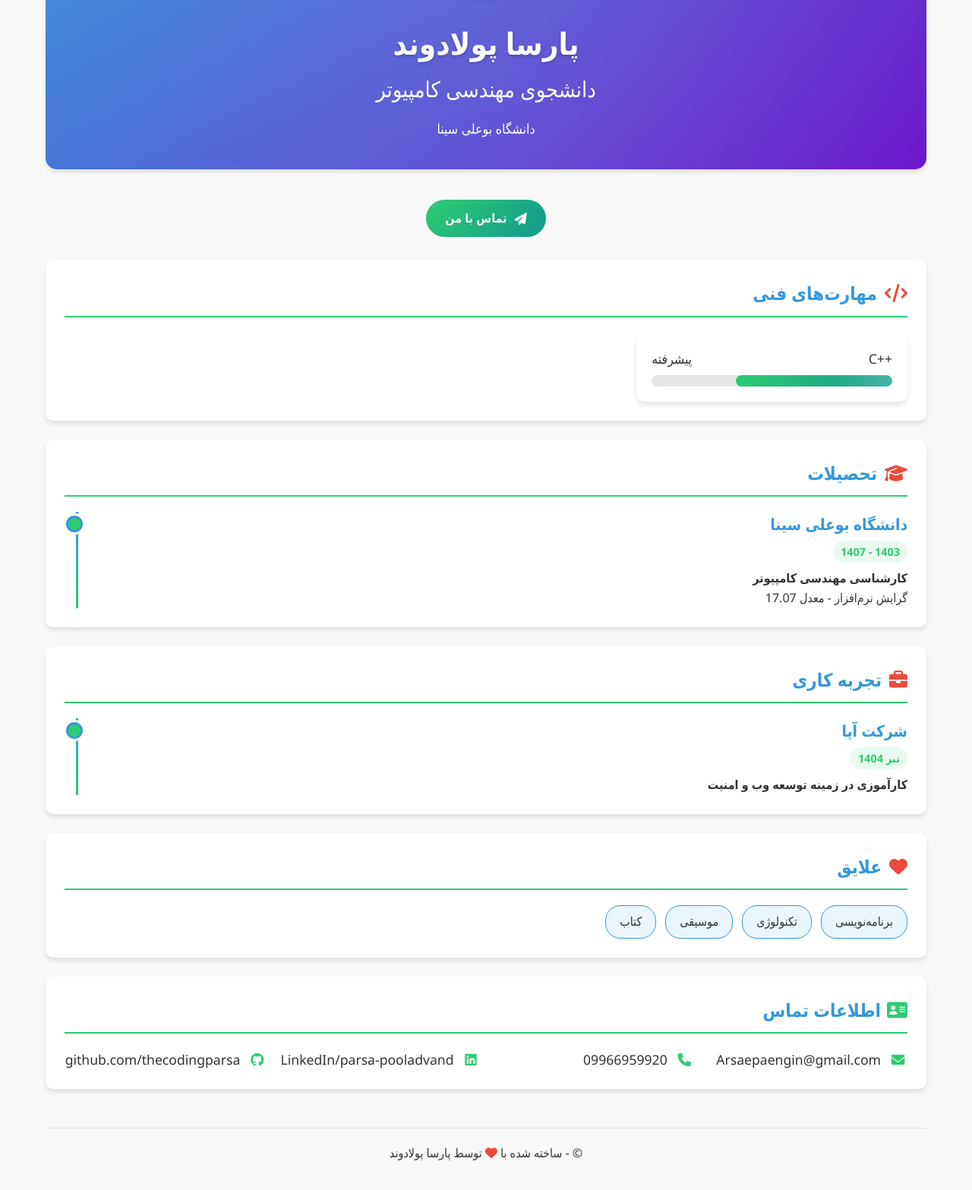
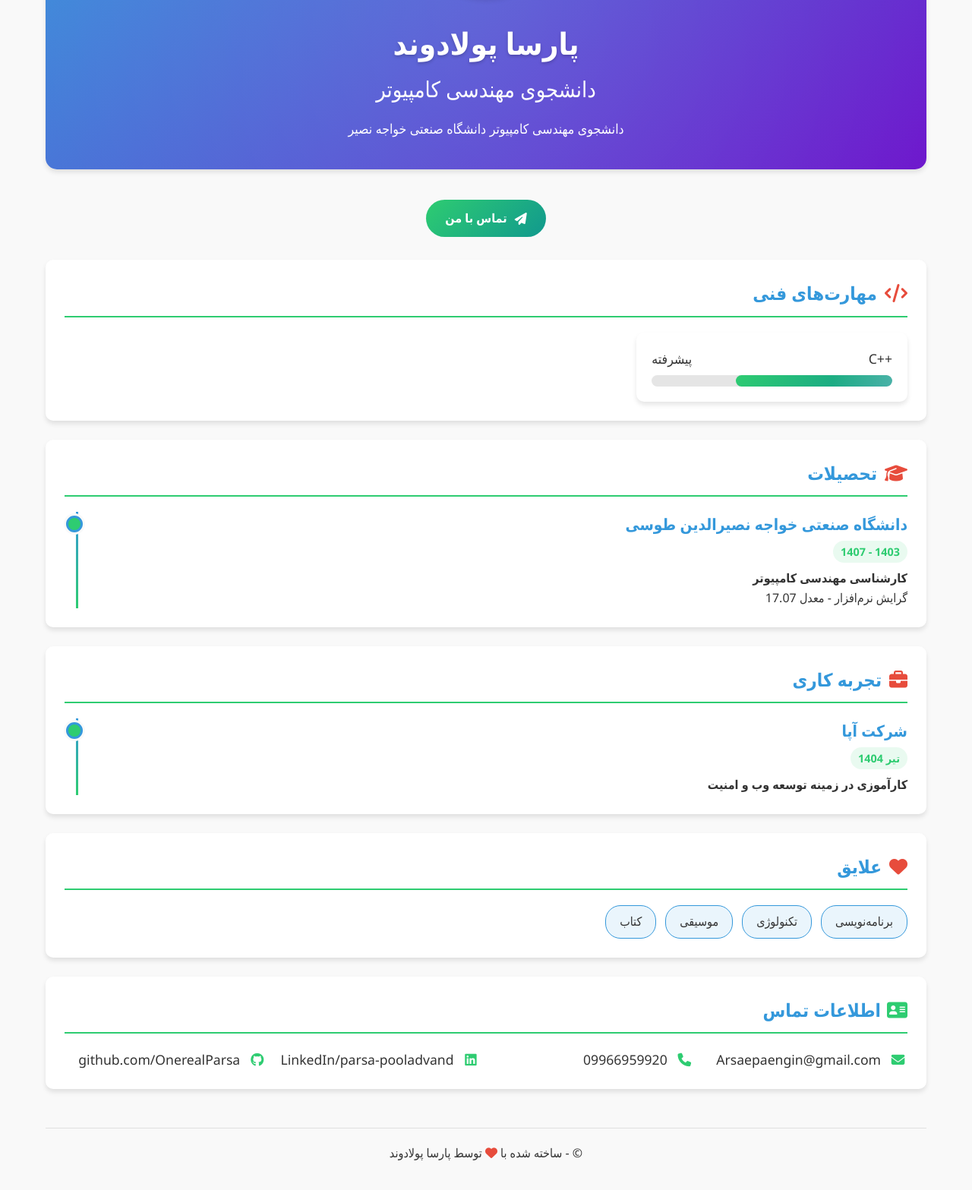
Before and after one commit to OnerealParsa/resume-front, a plain HTML site: page index.html in a window 1280 px wide. Shown: the part 243-1810 px from the top of the page at 76% size. Drawn offline with Linux system fonts and the light colour scheme; a web font is replaced by a local one.

Commit message:
fix: update university to K. N. Toosi University of Technology and correct GitHub link

```diff
--- a/index.html
+++ b/index.html
@@ -4,7 +4,7 @@
     <meta charset="UTF-8">
     <meta name="viewport" content="width=device-width, initial-scale=1.0">
     <title>رزومه پارسا پولادوند | دانشجوی مهندسی کامپیوتر</title>
-    <meta name="description" content="رزومه آنلاین پارسا پولادوند - دانشجوی مهندسی کامپیوتر">
+    <meta name="description" content="رزومه آنلاین پارسا پولادوند - دانشجوی مهندسی کامپیوتر دانشگاه صنعتی خواجه نصیر">
     <link rel="stylesheet" href="style.css">
     <link rel="stylesheet" href="https://cdnjs.cloudflare.com/ajax/libs/font-awesome/6.4.0/css/all.min.css">
     <link rel="icon" href="favicon.ico" type="image/x-icon">
@@ -22,7 +22,7 @@
             <div class="profile-info">
                 <h1 id="full-name">پارسا پولادوند</h1>
                 <h2 id="job-title">دانشجوی مهندسی کامپیوتر</h2>
-                <p id="bio">دانشگاه بوعلی سینا</p>
+                <p id="bio">دانشجوی مهندسی کامپیوتر دانشگاه صنعتی خواجه نصیر</p>
             </div>
         </div>
 
@@ -53,7 +53,7 @@
             <h2><i class="fas fa-graduation-cap"></i> <span class="translation-key" data-key="education">تحصیلات</span></h2>
             <div class="timeline">
                 <div class="timeline-item">
-                    <h3 class="translation-key" data-key="bu_ali_sina">دانشگاه بوعلی سینا</h3>
+                    <h3 class="translation-key" data-key="kntu_university">دانشگاه صنعتی خواجه نصیرالدین طوسی</h3>
                     <p class="timeline-date">1403 - 1407</p>
                     <p><strong class="translation-key" data-key="bachelor_degree">کارشناسی مهندسی کامپیوتر</strong></p>
                     <p class="translation-key" data-key="education_desc">گرایش نرم‌افزار - معدل 17.07</p>
@@ -88,7 +88,7 @@
                 <li><i class="fas fa-envelope"></i> <a href="mailto:Arsaepaengin@gmail.com">Arsaepaengin@gmail.com</a></li>
                 <li><i class="fas fa-phone"></i> <a href="tel:+989966959920">09966959920</a></li>
                 <li><i class="fab fa-linkedin"></i> <a href="https://www.linkedin.com/in/parsa-pooladvand-2b172a351" target="_blank">LinkedIn/parsa-pooladvand</a></li>
-                <li><i class="fab fa-github"></i> <a href="https://github.com/thecodingparsa" target="_blank">github.com/thecodingparsa</a></li>
+                <li><i class="fab fa-github"></i> <a href="https://github.com/OnerealParsa" target="_blank">github.com/OnerealParsa</a></li>
             </ul>
         </section>
     </main>
--- a/script.js
+++ b/script.js
@@ -54,7 +54,7 @@ const translations = {
         'contact': 'اطلاعات تماس',
         'contact_me': 'تماس با من',
         'advanced': 'پیشرفته',
-        'bu_ali_sina': 'دانشگاه بوعلی سینا',
+        'kntu_university': 'دانشگاه صنعتی خواجه نصیرالدین طوسی',
         'bachelor_degree': 'کارشناسی مهندسی کامپیوتر',
         'education_desc': 'گرایش نرم‌افزار - معدل 17.07',
         'apa_company': 'شرکت آپا',
@@ -76,7 +76,7 @@ const translations = {
         'contact': 'Contact Information',
         'contact_me': 'Contact Me',
         'advanced': 'Advanced',
-        'bu_ali_sina': 'Bu-Ali Sina University',
+        'kntu_university': 'K. N. Toosi University of Technology',
         'bachelor_degree': 'Bachelor of Computer Engineering',
         'education_desc': 'Software Engineering - GPA: 17.07',
         'apa_company': 'APA Company',
```
